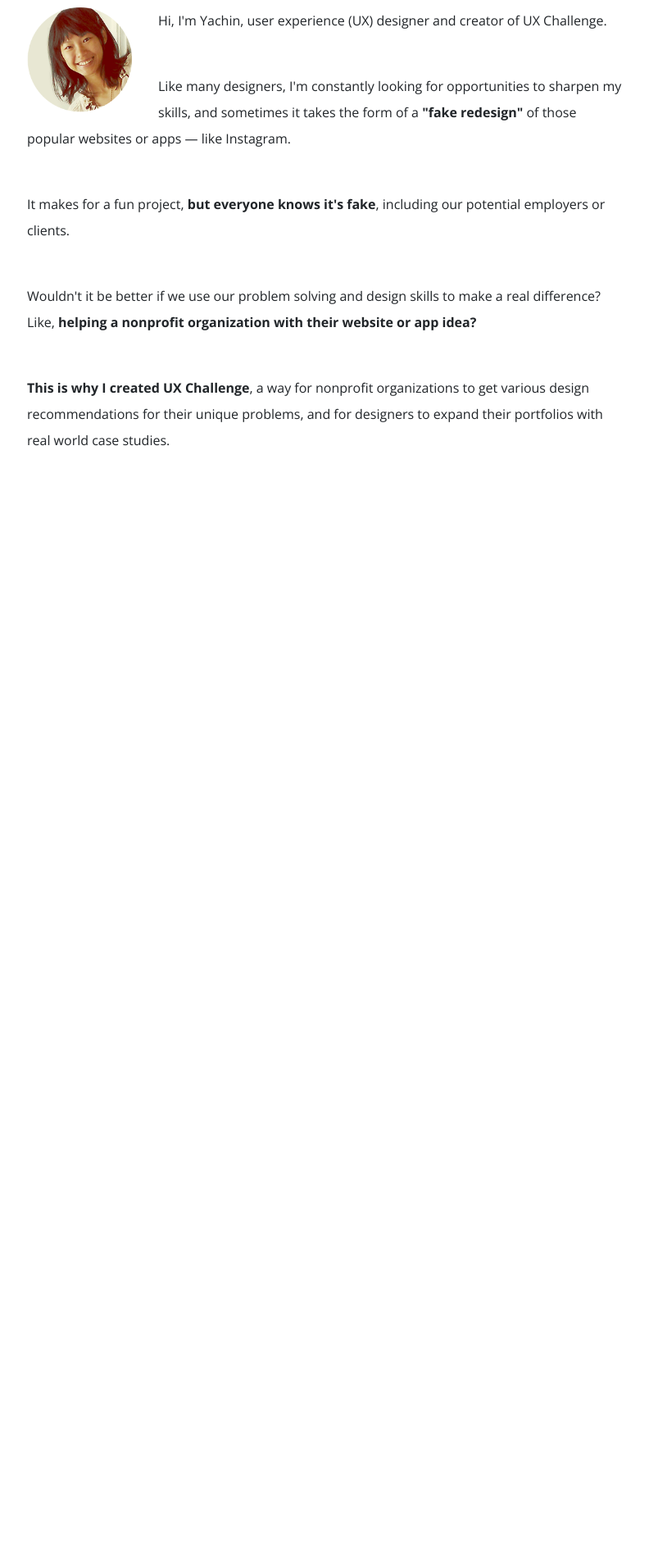
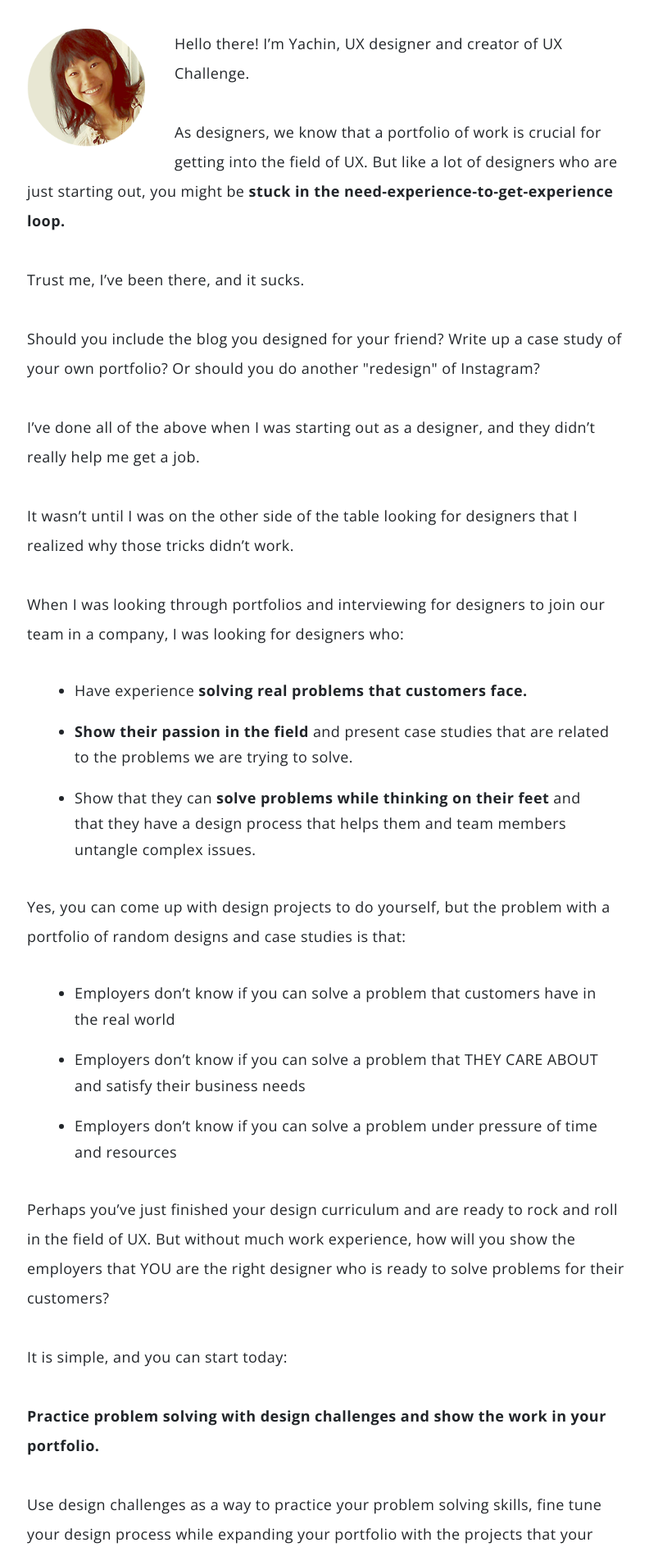
Before and after one commit to yachinyou/ux-challenge, a React (Create React App) app: page /about in a window 1280 px wide. Shown: the part 260-2158 px from the top of the page at 82% size, without its empty margins (242-1034 px from the left). Before the commit the page ends 925 px from the top, so only its background shows below. Built offline with nearby package versions, Linux system fonts and the light colour scheme.

Commit message:
feature complete

```diff
--- a/package.json
+++ b/package.json
@@ -11,6 +11,7 @@
     "react-dom": "^16.4.1",
     "react-fontawesome": "^1.6.1",
     "react-ga": "^2.5.3",
+    "react-helmet": "^5.2.0",
     "react-meta-tags": "^0.4.1",
     "react-router-dom": "^4.3.1",
     "react-scripts": "1.1.4",
--- a/src/App.js
+++ b/src/App.js
@@ -1,6 +1,6 @@
 import React, { Component } from 'react';
+import { Helmet } from "react-helmet";
 import './App.css';
-import { ReactTitle } from 'react-meta-tags';
 import { BrowserRouter, Route, Link } from 'react-router-dom';
 import NavBar from './Components/NavBar/NavBar';
 import Hero from './Components/Hero/Hero';
@@ -16,13 +16,13 @@ import SampleDesignChallenge from './Components/SampleDesignChallenge/SampleDesi
 
 import { library } from '@fortawesome/fontawesome-svg-core';
 import { FontAwesomeIcon } from '@fortawesome/react-fontawesome';
-import { faCheckCircle, faQuestionCircle, faShoppingCart, faHome, faSubway, faCalendarCheck, faDumbbell, faBookOpen, faCommentAlt, faDollarSign, faPlane, faNewspaper, faStopwatch, faChartLine} from '@fortawesome/free-solid-svg-icons';
+import { faCheckCircle, faQuestionCircle, faShoppingCart, faHome, faSubway, faCalendarCheck, faDumbbell, faBookOpen, faCommentAlt, faDollarSign, faPlane, faNewspaper, faStopwatch, faBolt} from '@fortawesome/free-solid-svg-icons';
 
 import ReactGA from 'react-ga';
 ReactGA.initialize('UA-648673-27');
 ReactGA.pageview(window.location.pathname + window.location.search);
 
-library.add(faCheckCircle, faQuestionCircle, faShoppingCart, faHome, faSubway, faCalendarCheck, faDumbbell, faBookOpen, faCommentAlt, faDollarSign, faPlane, faNewspaper, faStopwatch, faChartLine);
+library.add(faCheckCircle, faQuestionCircle, faShoppingCart, faHome, faSubway, faCalendarCheck, faDumbbell, faBookOpen, faCommentAlt, faDollarSign, faPlane, faNewspaper, faStopwatch, faBolt);
 
 class App extends Component {
 
@@ -34,7 +34,36 @@ class App extends Component {
     return (
       <BrowserRouter>
         <div className="App">
-          <ReactTitle title="UX Challenge" />
+          <Helmet>
+              <title>UX Challenge</title>
+
+              <script>{`
+                "use strict";
+
+                !function() {
+                  var t = window.driftt = window.drift = window.driftt || [];
+                  if (!t.init) {
+                    if (t.invoked) return void (window.console && console.error && console.error("Drift snippet included twice."));
+                    t.invoked = !0, t.methods = [ "identify", "config", "track", "reset", "debug", "show", "ping", "page", "hide", "off", "on" ],
+                    t.factory = function(e) {
+                      return function() {
+                        var n = Array.prototype.slice.call(arguments);
+                        return n.unshift(e), t.push(n), t;
+                      };
+                    }, t.methods.forEach(function(e) {
+                      t[e] = t.factory(e);
+                    }), t.load = function(t) {
+                      var e = 3e5, n = Math.ceil(new Date() / e) * e, o = document.createElement("script");
+                      o.type = "text/javascript", o.async = !0, o.crossorigin = "anonymous", o.src = "https://js.driftt.com/include/" + n + "/" + t + ".js";
+                      var i = document.getElementsByTagName("script")[0];
+                      i.parentNode.insertBefore(o, i);
+                    };
+                  }
+                }();
+                drift.SNIPPET_VERSION = '0.3.1';
+                drift.load('7krvexgi2iib');
+            `}</script>
+          </Helmet>
           <Route path="/" component={NavBar} />
           <Route path="/" exact component={Hero} />
           <Route path="/" exact component={Challenges} />
--- a/src/Components/About/About.css
+++ b/src/Components/About/About.css
@@ -1,5 +1,8 @@
 .about {
     margin-bottom: 4em;
+    font-size: 1.125em;
+    line-height: 2em;
+    letter-spacing: 0.025em;
 }
 .about h2 {
     font-size: 2.5em;
@@ -10,10 +13,8 @@
 }
 
 .about p {
-    font-size: 1em;
-    line-height: 2em;
-    margin-top: 3em;
-    margin-bottom: 3em;
+    margin-top: 2em;
+    margin-bottom: 2em;
     text-align: left;
 }
 
@@ -21,7 +22,15 @@
     width: 8em;
     height: 8em;
     float: left;
-    margin-right: 2em;
+    margin: 0 2em 1em 0;
+}
+
+.about ul {
+    text-align: left;
+}
+
+.about ul li{
+    margin: 1em;
 }
 
 .about .form-container {
@@ -44,23 +53,24 @@
     border-bottom-left-radius: 6px;
 }
 
-.about form button{
+.about a.start-button {
     background: #00BCD1;
+    color: #fff;
     border: 1px solid #00BCD1;
+    padding: 1em 2em;
     text-transform: uppercase;
-    font-size: 0.875em;
+    font-size: 0.75em;
     font-weight: 600;
     letter-spacing: 0.075em;
-    border-top-right-radius: 6px;
-    border-bottom-right-radius: 6px;
-    border-top-left-radius: 0px;
-    border-bottom-left-radius: 0px;
+    border-radius: 6px;
+    float: left;
 }
 
-.about form button:hover{
+.about a.start-button:hover{
     background: #fff;
     border: 1px solid #00BCD1;
     color: #00BCD1;
+    text-decoration: none;
 }
 
 
--- a/src/Components/About/About.js
+++ b/src/Components/About/About.js
@@ -17,11 +17,35 @@ class AboutPage extends Component {
                     <div className="col-xl-8 col-lg-8 col-md-8 col-sm-12 col-12">
                         <h2>About UX Challenge</h2>
                         <img src={YachinProfile} alt="yachin's profile image" />
-                        <p>Hi, I'm Yachin, user experience (UX) designer and creator of UX Challenge.</p>
-                        <p>Like many designers, I'm constantly looking for opportunities to sharpen my skills, and sometimes it takes the form of a <span className="bold">"fake redesign"</span> of those popular websites or apps — like Instagram.</p>
-                        <p>It makes for a fun project, <span className="bold">but everyone knows it's fake</span>, including our potential employers or clients.</p>
-                        <p>Wouldn't it be better if we use our problem solving and design skills to make a real difference? Like, <span className="bold">helping a nonprofit organization with their website or app idea?</span></p>
-                        <p><span className="bold">This is why I created UX Challenge</span>, a way for nonprofit organizations to get various design recommendations for their unique problems, and for designers to expand their portfolios with real world case studies.</p>
+                        <p>Hello there! I’m Yachin, UX designer and creator of UX Challenge.</p>
+                        <p>As designers, we know that a portfolio of work is crucial for getting into the field of UX. But like a lot of designers who are just starting out, you might be <span className="bold">stuck in the need-experience-to-get-experience loop.</span></p>
+                        <p>Trust me, I’ve been there, and it sucks.</p>
+                        <p>Should you include the blog you designed for your friend? Write up a case study of your own portfolio? Or should you do another "redesign" of Instagram?</p>
+                        <p>I’ve done all of the above when I was starting out as a designer, and they didn’t really help me get a job.</p>
+                        <p>It wasn’t until I was on the other side of the table looking for designers that I realized why those tricks didn’t work.</p>
+                        <p>When I was looking through portfolios and interviewing for designers to join our team in a company, I was looking for designers who:</p>
+                        <ul>
+                            <li>Have experience <span className="bold">solving real problems that customers face.</span></li>
+                            <li><span className="bold">Show their passion in the field</span> and present case studies that are related to the problems we are trying to solve.</li>
+                            <li>Show that they can <span className="bold">solve problems while thinking on their feet</span> and that they have a design process that helps them and team members untangle complex issues.</li>
+                        </ul>
+                        <p>Yes, you can come up with design projects to do yourself, but the problem with a portfolio of random designs and case studies is that:</p>
+                        <ul>
+                            <li>Employers don’t know if you can solve a problem that customers have in the real world</li>
+                            <li>Employers don’t know if you can solve a problem that THEY CARE ABOUT and satisfy their business needs</li>
+                            <li>Employers don’t know if you can solve a problem under pressure of time and resources</li>
+                        </ul>
+                        <p>Perhaps you’ve just finished your design curriculum and are ready to rock and roll in the field of UX. But without much work experience, how will you show the employers that YOU are the right designer who is ready to solve problems for their customers?</p>
+                        <p>It is simple, and you can start today:</p>
+                        <p><span className="bold">Practice problem solving with design challenges and show the work in your portfolio.</span></p>
+                        <p>Use design challenges as a way to practice your problem solving skills, fine tune your design process while expanding your portfolio with the projects that your potential employers are looking for.</p>
+                        <p>UX Challenge is here to help you do just that.</p>
+                        <p><span className="bold">All the design challenges are inspired by trending products</span> from sites like Product Hunt that solve problems faced by their targeted customers. No more redesigning Spotify for Martians.</p>
+                        <p><span className="bold">Challenges are focused on the hottest product categories currently</span>, like smart home or transportation, so your portfolio is packed with relevant case studies when you send it off to Google, Uber or (insert your dream company here).</p>
+                        <p>You can choose to work on the challenges <span className="bold">in a 45-min session, simulating a whiteboard challenge or 8-hour session, simulating a take home design exercise</span> during the interviewing process.</p>
+                        <p>After you’re finished, you can put the case studies in your portfolio. It tells a story of your design process and who you are as a designer, a product thinker and a problem solver.</p>
+                        <p><span className="bold">Be the must hire design talent to the hottest companies out there.</span></p>
+                        <a className="start-button" href="/">Start a Challenge</a>
                     </div>
                     <div className="col-xl-2 col-lg-2 col-md-2 col-sm-12 col-12"></div>
                 </div>
--- a/src/Components/Challenges/Challenges.css
+++ b/src/Components/Challenges/Challenges.css
@@ -17,6 +17,7 @@
 
 .challenges-list .challenges-inspiration{
     margin: 2em auto 4em auto;
+    line-height: 2em;
 }
 
 .challenges-list .challenges-inspiration a{
@@ -25,7 +26,7 @@
 }
 
 .challenges-list .challenges-inspiration svg{
-margin-right: 0.5em;
+margin: 0em 0.5em;
 }
 
 .challenges-list .card {
@@ -161,7 +162,7 @@ margin-right: 0.5em;
 
 .challenge-variation-header span{
     margin-left: 0.5em;
-    color: #8A9899;
+    color: #32A6B3;
     font-weight: 700;
     font-size: 0.875em;
 }
--- a/src/Components/Challenges/Challenges.js
+++ b/src/Components/Challenges/Challenges.js
@@ -118,7 +118,7 @@ class Challenges extends Component {
             <div>
                 <div className="challenges-list paper">
                     <div className="container">
-                    <p className="challenges-inspiration"><FontAwesomeIcon icon="chart-line" color="#F20000" size="lg" />Challenges are <span className="bold">inspired by trending products </span>on sites like Product Hunt or BetaList. Have fun! <a href="/about">About UX Challenge</a></p>
+                    <p className="challenges-inspiration"><FontAwesomeIcon icon="bolt" color="#F7B700" size="lg" />Challenges are <span className="bold">inspired by trending products </span>from sites like Product Hunt or BetaList. Have fun! <a href="/about">About UX Challenge</a><FontAwesomeIcon icon="bolt" color="#F7B700" size="lg" /></p>
                         {designChallenges}
                     </div>
                 </div>
--- a/src/Components/Hero/Hero.js
+++ b/src/Components/Hero/Hero.js
@@ -15,7 +15,7 @@ class Hero extends Component {
                 <div className="row">
                     <div className="hero-value col-xl-12 col-lg-12 col-md-12 col-sm-12 col-12" >
                         <h1>Level Up Your Design Skills</h1>
-                        <h6>Practice solving UX problems cusomters face everyday.<br /> Expand your portfolio with work companies want to see.</h6>
+                        <h6>Practice solving problems cusomters face everyday.<br /> Expand your portfolio with work companies want to see.</h6>
                     </div>
                 </div>
             </div>
```
Also changed, not shown: 1 other file (tests, documents, lock files or other folders).
